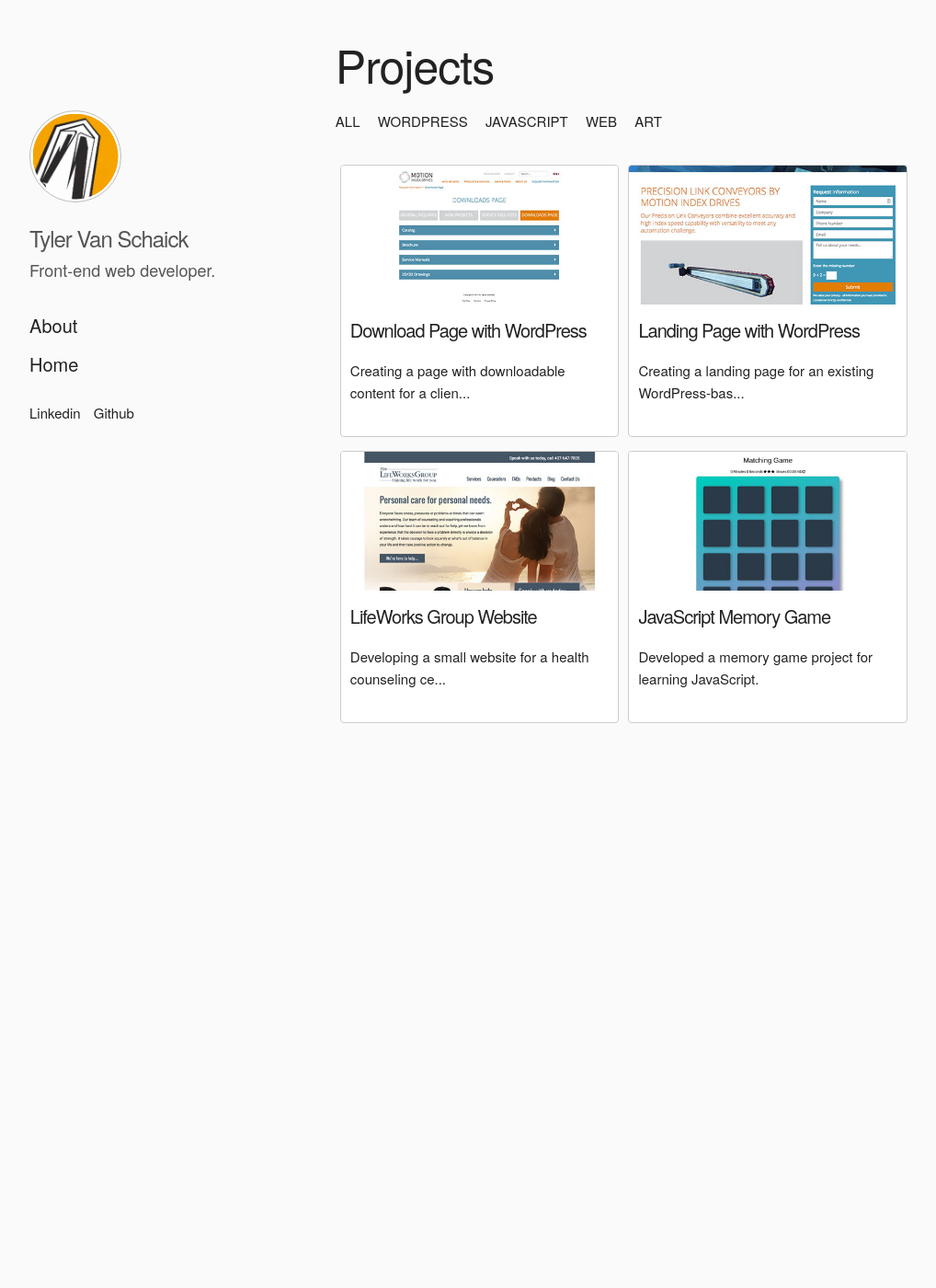
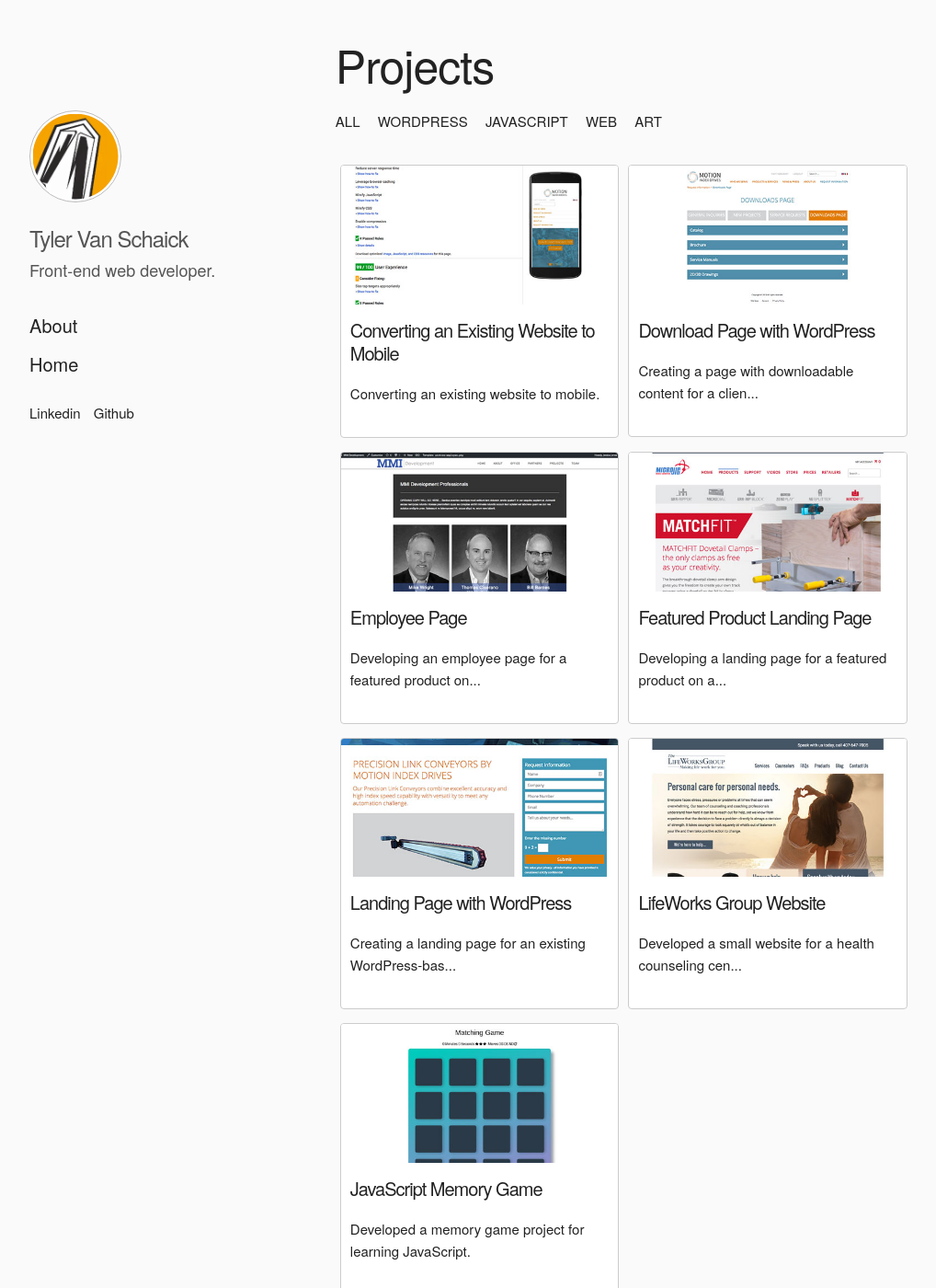
Before and after one commit to tyler-vs/tyler-vs.github.io, a Jekyll site: the page built from index.html, in a window 1280 px wide and 1400 px high. Shown: the whole window at 92% size, without its empty margins (128-1146 px from the left). Built offline with Jekyll 4.4.1, drawn with Linux system fonts in a browser that asks for light colours; nearby versions of some CDN libraries; some of the changed lines change nothing that is shown.

Commit message:
Add multiple projects

```diff
--- /dev/null
+++ b/_projects/converting-existing-site-to-mobile.md
@@ -0,0 +1,28 @@
+---
+title: Converting an Existing Website to Mobile
+layout: page
+image_paths:
+  default: img/projects/convert-mid-to-mobile-small.jpg
+  large: img/projects/convert-mid-to-mobile-large.jpg
+image_alt: Screenshot of the Google audit results page.
+summary: Converting an existing website to mobile.
+tags: [html, css, wordpress]
+published: true
+---
+
+
+### What I did
+
+Converting an existing non responsive website to be responsive for mobile devices. Set up tools that would auto refresh the site while media query styles were added to it.
+
+This project was done around Spring/Summer 2016
+
+### Project's Biggest Challenge
+
+Modifying existing CSS code with added Media queries to convert the site to display on mobile. Accounting for all of the different layouts used on the site to become mobile responsive.
+
+### What I took away
+
+The importance of designing mobile first and difficulties encountered when retrofitting an existing CSS code base to work on mobile devices.
+
+This project is no longer viewable on the web, the site has been updated to use a different WordPress theme.
--- /dev/null
+++ b/_projects/employee-page.md
@@ -0,0 +1,32 @@
+---
+title: Employee Page
+layout: page
+image_paths:
+  default: img/projects/mmi-employee-page-small.jpg
+  large: img/projects/mmi-employee-page-large.jpg
+image_alt: Screenshot of the Employee page.
+summary: Developing an employee page for a featured product on an existing website.
+tags: [html, css, wordpress, javascript]
+published: true
+---
+
+
+### What I did
+
+Created an employee page on an existing WordPres website with JavaScript interactivity. The page would need to work with the existing code and be editable on the WordPress back end so employees could be added, removed. Details of the employees would also need to be easy to modify through the back end as well.
+
+This project was done around Spring/Summer 2016
+
+### Project's Biggest Challenge
+
+The biggest challenge of this project was figuring out how to work with the existing framework for the WordPress site which was using the [Genesis Framework](https://my.studiopress.com/themes/genesis/). Luckily, knowing how WordPress works allowed us to not have to learn the entire framework and still accomplish the task.
+
+Another smaller challenge for this project was figuring out how to add the JavaScript functionality to the page. From what I recall I would usually work the back end first to make sure that that the correct data was could be displayed on the page, then worked in the markup, CSS and JavaScript to create the effect.
+
+### What I took away
+
+I learned that having solid understanding of the underlying WordPress system allowed us to work with the theme without having to learn the entire Genesis Framework system.
+
+Also learned that approaching the problem form different angles can help when developing a feature.
+
+This project is still viewable on the web, [check it out](http://www.mmi.com/employees/)
--- /dev/null
+++ b/_projects/featured-product-landing-page.md
@@ -0,0 +1,28 @@
+---
+title: Featured Product Landing Page
+layout: page
+image_paths:
+  default: img/projects/matchfit-landing-page-small.jpg
+  large: img/projects/matchfit-landing-page-large.jpg
+image_alt: Screenshot of the Matchfit landing page.
+summary: Developing a landing page for a featured product on an existing website.
+tags: [html, css, wordpress, javascript]
+published: true
+---
+
+
+### What I did
+
+This project entailed creating a landing page for a new featured product, it required creating a custom WordPress template so that it could have features that were not seen on already existing pages (i.e. multiple slidshows)
+
+This project was done around Spring/Summer 2016
+
+### Project's Biggest Challenge
+
+One of the coolest problems solved for this project was creating a modification to the slide show feature so we did not have to create one-off slide shows. Was able to make modifications in a way that a user could one robust slide show feature that handled different the layouts instead making multiple slide shows each with unique layouts. This modified robust slide show could also be used elsewhere on the site.
+
+### What I took away
+
+The importance of planning ahead before actually coding something, seeing the patterns of the layouts of the slide show and making a robust slide show initially took more time because it takes time figuring out how to make it robust for different scenarios (i.e. layouts of text content for the slide show) however this robust slides show could now be used on future pages of the site and instead of debugging individual slide shows just one slide show would need to be modified which in the end saves time despite it initially taking more time.
+
+_This project is no longer viewable on the web._
--- a/_projects/lifeworksgroup-website.md
+++ b/_projects/lifeworksgroup-website.md
@@ -4,8 +4,8 @@ layout: page
 image_paths:
   default: img/projects/lifeworksgroup-website-small.jpg
   large: img/projects/lifeworksgroup-website-large.jpg
-image_alt: Screenshot of the Lifeworks Group website homepage.
-summary: Developing a small website for a health counseling center.
+image_alt: Screenshot of the LifeWorks Group website homepage.
+summary: Developed a small website for a health counseling center.
 tags: [html, css, wordpress]
 published: true
 ---
@@ -22,6 +22,8 @@ This project was done around Spring/Summer 2016
 
 While many of my previous projects were modifications to an already existing site, this site however would be built basically from scratch using a base theme.
 
+Another large challenge was working with WordPress plugins which dynamically changed the video shown for each employee on the employee page.
+
 ### What I took away
 
 This was a triumphant moment, I learned that even small sites have complexity and problem solving involved, however they can be broken down into doable components.
```
Also changed, not shown: img/projects/convert-mid-to-mobile-large.jpg (added), img/projects/convert-mid-to-mobile-small.jpg (added), img/projects/matchfit-landing-page-large.jpg (added), img/projects/matchfit-landing-page-small.jpg (added), img/projects/mmi-employee-page-large.jpg (added), img/projects/mmi-employee-page-small.jpg (added).
